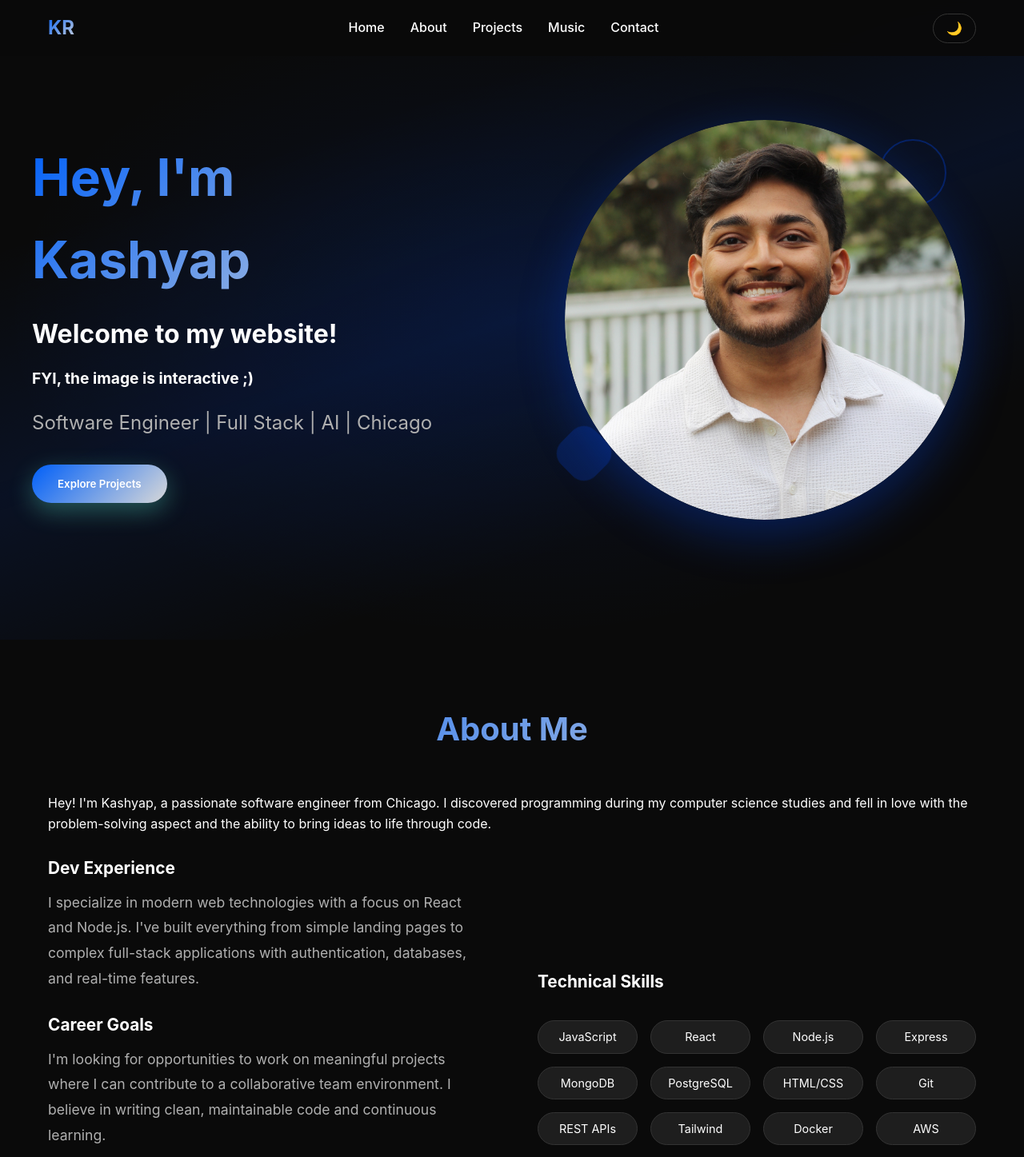
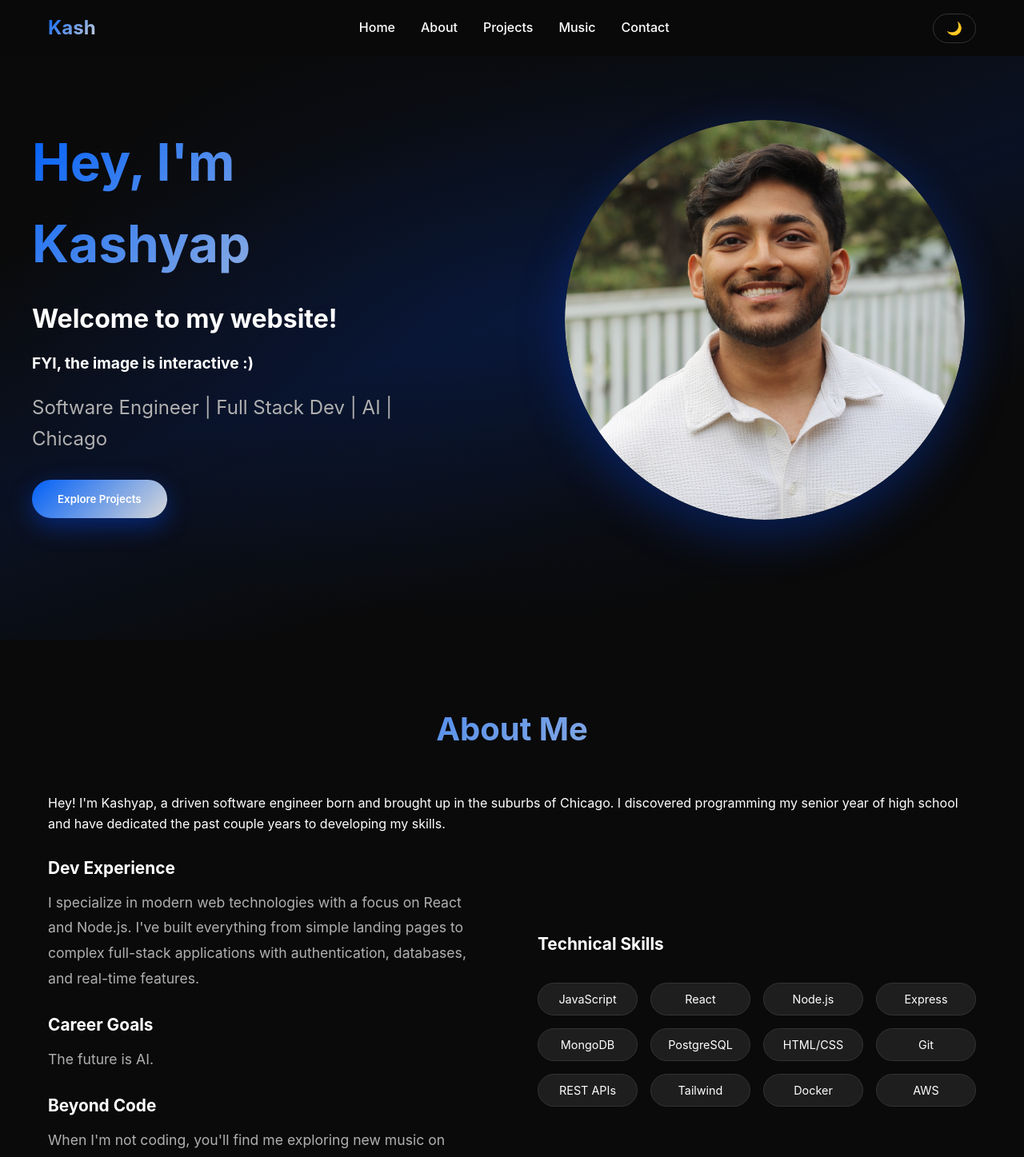
Before and after one commit to KashRama/portfolio-website, a React (Create React App) app: page / in a window 1280 px wide. Shown: the top 1447 px of the page at 80% size. Built offline with nearby package versions, Linux system fonts and the light colour scheme.

Commit message:
Updating features to image animations and css

```diff
--- a/src/App.css
+++ b/src/App.css
@@ -62,13 +62,13 @@ body {
   text-decoration: none;
   cursor: pointer;
   transition: all 0.3s ease;
-  box-shadow: 0 10px 30px rgba(100, 255, 218, 0.3);
+  box-shadow: 0 10px 30px rgba(0, 76, 255, 0.4);
   font-family: inherit;
 }
 
 .cta-button:hover {
   transform: translateY(-3px);
-  box-shadow: 0 15px 40px rgba(100, 255, 218, 0.4);
+  box-shadow: 0 15px 40px rgba(0, 76, 255, 0.6);
 }
 
 section {
--- a/src/components/About.js
+++ b/src/components/About.js
@@ -12,9 +12,9 @@ const About = () => {
       <div className="container">
         <h2 className="section-title">About Me</h2>
         <p>
-            Hey! I'm Kashyap, a passionate software engineer from Chicago. I discovered
-            programming during my computer science studies and fell in love with the
-            problem-solving aspect and the ability to bring ideas to life through code.
+            Hey! I'm Kashyap, a driven software engineer born and brought up in the suburbs of Chicago.
+            I discovered programming my senior year of high school and have dedicated the past couple
+            years to developing my skills.
         </p>
         <div className="about-content">
           <div className="about-text">
@@ -27,9 +27,7 @@ const About = () => {
 
             <h3>Career Goals</h3>
             <p>
-              I'm looking for opportunities to work on meaningful projects where I can
-              contribute to a collaborative team environment. I believe in writing clean,
-              maintainable code and continuous learning.
+              The future is AI.
             </p>
 
             <h3>Beyond Code</h3>
--- a/src/components/AnimatedProfileImage.js
+++ b/src/components/AnimatedProfileImage.js
@@ -16,6 +16,7 @@ const AnimatedProfileImage = ({
   const [isFlipped, setIsFlipped] = useState(false);
   const [isDragging, setIsDragging] = useState(false);
   const [isBoomeranging, setIsBoomeranging] = useState(false);
+  const [hasDropped, setHasDropped] = useState(false);
 
   const imageRef = useRef(null);
   const controls = useAnimation();
@@ -168,17 +169,31 @@ const AnimatedProfileImage = ({
         className={getAnimationClass()}
         style={{
           ...getImageStyle(),
-          cursor: isDragging ? "grabbing" : (enableBoomerang ? "grab" : "pointer")
+          cursor: isDragging ? "grabbing" : (enableBoomerang ? "grab" : "pointer"),
+          visibility: 'visible',
         }}
-        onMouseEnter={() => setIsHovered(true)}
-        onMouseLeave={() => setIsHovered(false)}
-        onClick={handleImageClick}
-        drag={enableBoomerang}
+        initial={hasDropped ? false : { y: '-100vh' }}
+        animate={hasDropped ? controls : {
+          y: 0,
+          transition: {
+            type: 'spring',
+            stiffness: 500,
+            damping: 20,
+            mass: 1,
+            velocity: 2,
+            bounce: 1,
+            duration: 2
+          }
+        }}
+        onAnimationComplete={() => setHasDropped(true)}
+        onMouseEnter={hasDropped ? () => setIsHovered(true) : undefined}
+        onMouseLeave={hasDropped ? () => setIsHovered(false) : undefined}
+        onClick={hasDropped ? handleImageClick : undefined}
+        drag={hasDropped && enableBoomerang}
         dragMomentum={false}
         dragElastic={0.2}
-        onDragStart={handleDragStart}
-        onDragEnd={handleDragEnd}
-        animate={controls}
+        onDragStart={hasDropped ? handleDragStart : undefined}
+        onDragEnd={hasDropped ? handleDragEnd : undefined}
         whileDrag={{
           scale: 1.1,
           zIndex: 1000
--- a/src/components/Hero.css
+++ b/src/components/Hero.css
@@ -77,32 +77,6 @@
   box-shadow: 0 20px 60px rgba(0, 76, 255, 0.3);
 }
 
-/* Add some floating elements around the image */
-.hero-image::before {
-  content: '';
-  position: absolute;
-  width: 80px;
-  height: 80px;
-  border: 2px solid rgba(0, 76, 255, 0.3);
-  border-radius: 50%;
-  top: 10%;
-  right: 10%;
-  animation: float1 8s ease-in-out infinite;
-}
-
-.hero-image::after {
-  content: '';
-  position: absolute;
-  width: 60px;
-  height: 60px;
-  background: rgba(0, 76, 255, 0.2);
-  border-radius: 20px;
-  bottom: 15%;
-  left: 5%;
-  animation: float2 6s ease-in-out infinite;
-  transform: rotate(45deg);
-}
-
 @keyframes float1 {
   0%, 100% { transform: translateY(0px) rotate(0deg); }
   50% { transform: translateY(-20px) rotate(180deg); }
@@ -159,9 +133,4 @@
   .hero-content {
     padding: 0;
   }
-
-  .hero-image::before,
-  .hero-image::after {
-    display: none; /* Hide floating elements on mobile for cleaner look */
-  }
 }
--- a/src/components/Hero.js
+++ b/src/components/Hero.js
@@ -20,11 +20,11 @@ const Hero = () => {
           <h2>Welcome to my website!
             <br />
             <span style={{ fontSize: '1.2rem'}}>
-              FYI, the image is interactive ;)
+              FYI, the image is interactive :)
             </span>
           </h2>
           <p className="tagline">
-            Software Engineer | Full Stack | AI | Chicago
+            Software Engineer | Full Stack Dev | AI | Chicago
           </p>
           <button className="cta-button" onClick={scrollToProjects}>
             Explore Projects
--- a/src/components/Navigation.js
+++ b/src/components/Navigation.js
@@ -20,7 +20,7 @@ const Navigation = ({ theme, toggleTheme }) => {
   return (
     <nav>
       <div className="container">
-        <div className="logo">KR</div>
+        <div className="logo">Kash</div>
         <ul className={`nav-links ${mobileMenuOpen ? 'active' : ''}`}>
           <li>
             <a href="#home" onClick={(e) => handleLinkClick(e, 'home')}>
```
